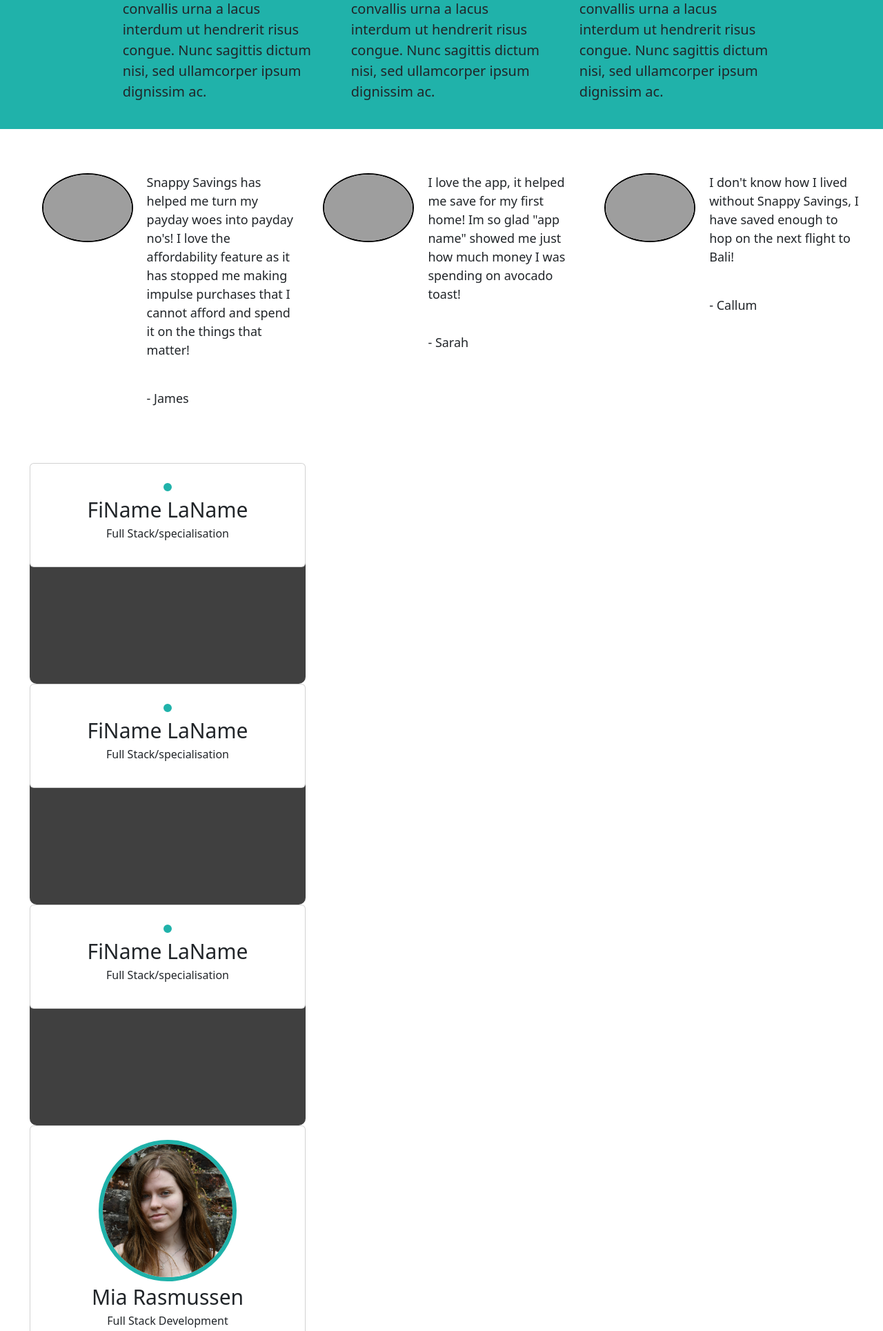
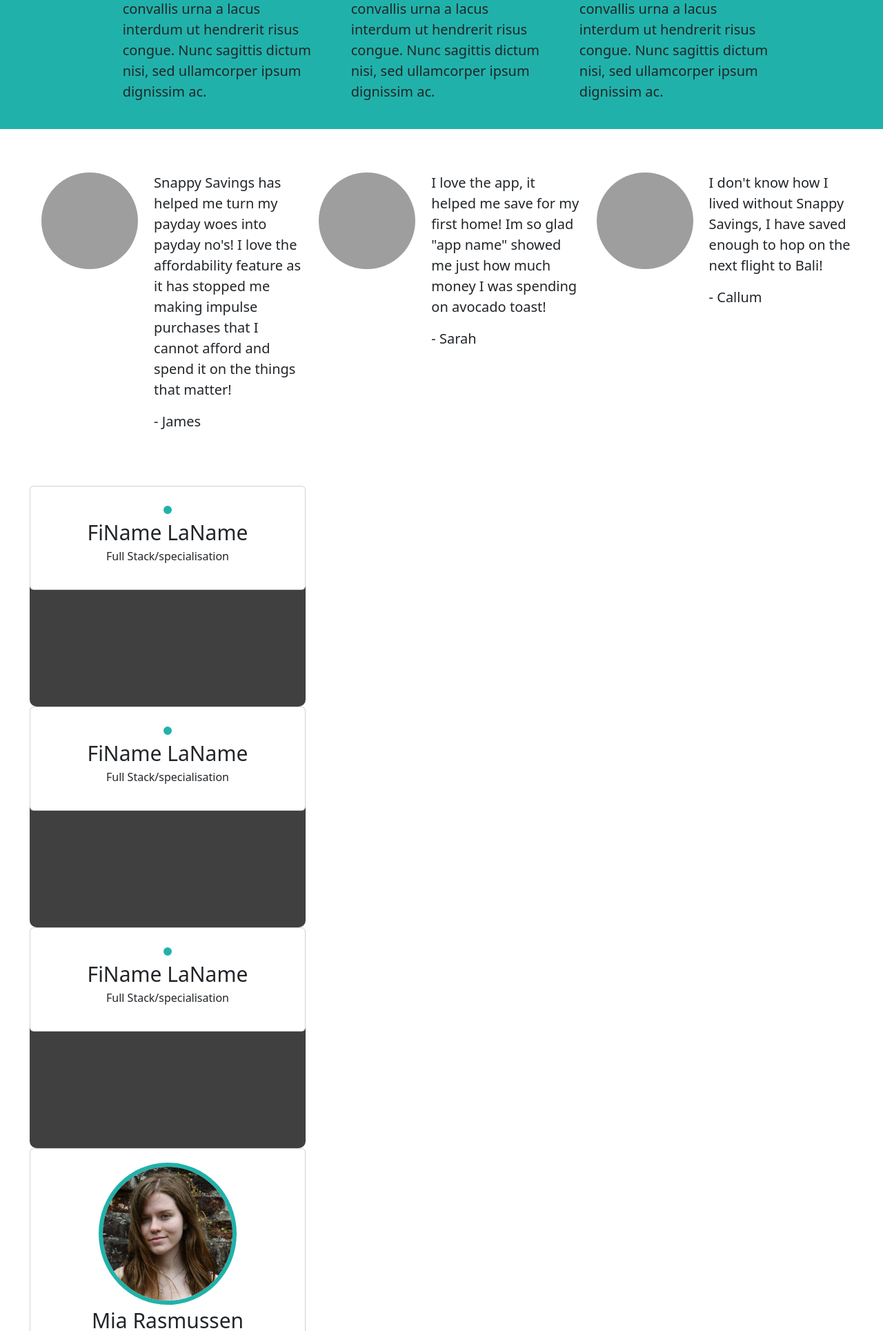
Before and after one commit to MiaRasmussen05/Hackathon-Jan-23, a Django app: page / in a window 1280 px wide. Shown: the part 1230-3159 px from the top of the page at 69% size. Run offline with Django 3.2, Linux system fonts and the light colour scheme; some libraries are stand-ins or nearby versions; grey boxes are pictures that could not be loaded.

Commit message:
Add bootstrap to the comments section

```diff
--- a/static/css/style.css
+++ b/static/css/style.css
@@ -11,6 +11,7 @@ nav {
     background-color: #20B2AA;
     border-bottom: 4px solid #404040;
     padding-bottom: 8px;
+    z-index: 2;
 }
 
 header {
@@ -111,25 +112,27 @@ header nav ul li {
 }
 
 .comments-wrapper {
+    display: flex;
     padding: 5% 2%;
+    margin-left: 23px;
 }
 
 .comment {
-    width: 30%;
+    /* width: 30%; */
     display: inline-flex;
-    margin-left: 35px;
+    /* margin-left: 35px; */
 }
 
 .comment-image {
-    width: 300px;
-    height: 100px;
-    border: 2px solid #000;
-    border-radius: 50%;
+    width: 140px;
+    height: 140px;
+    /* border: 2px solid #000; */
+    /* border-radius: 50%; */
 }
 
 .comment-text {
-    font-size: 18px;
-    margin-left: 20px;
+    font-size: 15px !important;
+    margin-left: 23px;
 }
 
 /* .creators {
--- a/templates/index.html
+++ b/templates/index.html
@@ -46,39 +46,56 @@
             </div>
         </div>
     </section>
-    <section class="comments">
+    <section class="comment container-fluid">
         <div class="comments-wrapper">
-            <div class="comment">
-                <img class="comment-image" src="https://i.ibb.co/Vv82013/pexels-brett-sayles-1073097.jpg" alt="Image of a smiling male customer">
-                <div class="comment-text">
+            <div class="row">
+                <div class="comment col-4">
+                    <img class="comment-image rounded-circle"
+                        src="https://i.ibb.co/Vv82013/pexels-brett-sayles-1073097.jpg"
+                        alt="Image of a smiling male customer">
+                    <div class="media">
+                        <div class="comment-text media-body">
+                            <blockquote class="blockquote">
                                 <p>
                                     Snappy Savings has helped me turn my payday woes into payday no's!
                                     I love the affordability feature as it has stopped me making impulse
                                     purchases that I cannot afford and spend it on the things that matter!
-
                                 </p>
-                    <br>
                                 <p>- James</p>
+                            </blockquote>
                         </div>
                     </div>
-            <div class="comment">
-                <img class="comment-image" src="https://i.ibb.co/DzKXMw0/pexels-daniel-xavier-1239291.jpg" alt="Image of a smiling female customer">
-                <div class="comment-text">
+                </div>
+                <div class="comment col-4">
+                    <img class="comment-image rounded-circle"
+                        src="https://i.ibb.co/DzKXMw0/pexels-daniel-xavier-1239291.jpg"
+                        alt="Image of a smiling female customer">
+                    <div class="media">
+                        <div class="comment-text media-body">
+                            <blockquote class="blockquote">
                                 <p>
-                        I love the app,  it helped me save for my first home! Im so glad "app name"
+                                    I love the app, it helped me save for my first home! Im so glad "app name"
                                     showed me just how much money I was spending on avocado toast!
                                 </p>
-                    <br>
                                 <p>- Sarah</p>
+                            </blockquote>
                         </div>
                     </div>
-            <div class="comment">
-                <img class="comment-image" src="https://i.ibb.co/444BLn6/pexels-justin-shaifer-1222271.jpg"  alt="Another image of a smiling male customer">
-                <div class="comment-text">
-                    <p>I don't know how I lived without Snappy Savings, I have saved enough to hop on the next flight to Bali!
+                </div>
+                <div class="comment col-4">
+                    <img class="comment-image rounded-circle"
+                        src="https://i.ibb.co/444BLn6/pexels-justin-shaifer-1222271.jpg"
+                        alt="Another image of a smiling male customer">
+                    <div class="media">
+                        <div class="comment-text media-body">
+                            <blockquote class="blockquote">
+                                <p>I don't know how I lived without Snappy Savings, I have saved enough to hop on the
+                                    next
+                                    flight to Bali!
                                 </p>
-                    <br>
                                 <p>- Callum</p>
+                            </blockquote>
+                        </div>
                     </div>
                 </div>
                 <!-- <div class="comment">
@@ -101,6 +118,7 @@
                         <p>- Jane Doe</p>
                     </div>
                 </div> -->
+            </div>
         </div>
     </section>
     <section class="creators">
```
Lines whose indentation alone changed are shown as unchanged.
